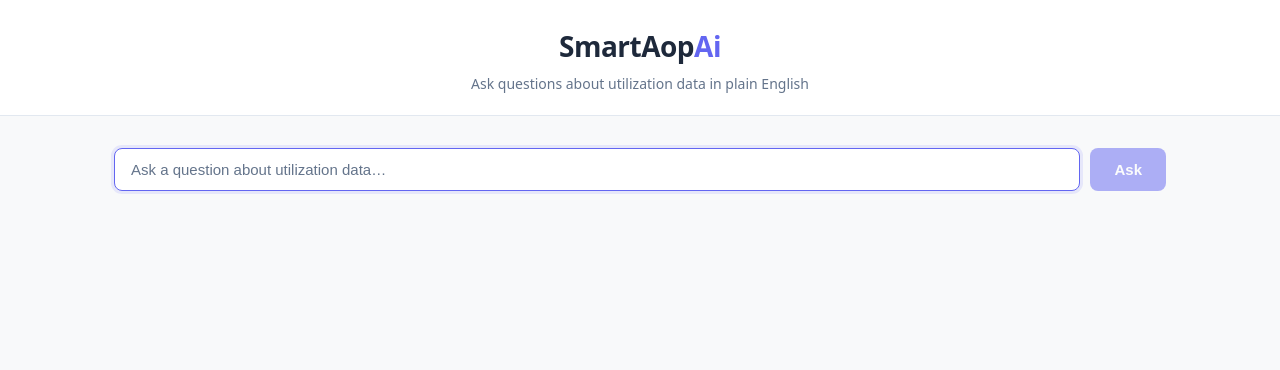
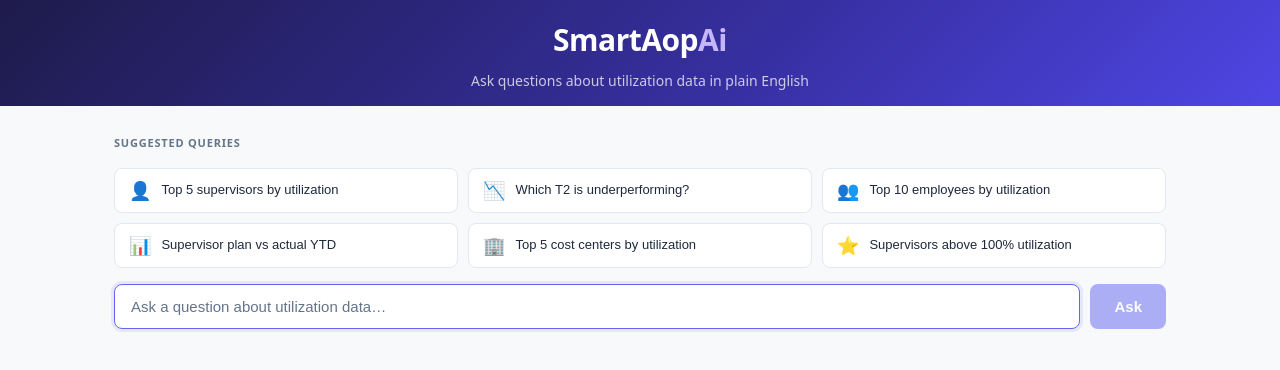
Before and after one commit to MouliMohanN/SmartAopAi, a React (Vite) app in the folder frontend/: page / in a window 1280 px wide. Shown: the top 370 px of the page. Built offline with nearby package versions, Linux system fonts and the light colour scheme; no server answers.

Commit message:
feat: add summary tiles to results, implement query suggestions, and introduce loading state with skeleton component

```diff
--- a/frontend/src/App.tsx
+++ b/frontend/src/App.tsx
@@ -3,14 +3,14 @@
 import { QueryInput } from './components/QueryInput';
 import { ResultTable } from './components/ResultTable';
 import { ResultChart } from './components/ResultChart';
+import { ResultSkeleton } from './components/ResultSkeleton';
 import { ExplainButton } from './components/ExplainButton';
 import './index.css';
 
 export default function App() {
   const { result, loading, error, lastQuery, submit } = useQuery();
+  const [initialQuery, setInitialQuery] = useState('');
 
-  // Read ?q= URL param on first mount to support webapp deep-link integration
-  const [initialQuery, setInitialQuery] = useState('');
   useEffect(() => {
     const params = new URLSearchParams(window.location.search);
     const q = params.get('q');
@@ -37,8 +37,10 @@
           </div>
         )}
 
-        {result && !result.error && (
-          <div className="result-section">
+        {loading && <ResultSkeleton />}
+
+        {!loading && result && !result.error && (
+          <div className="result-section slide-in">
             <ResultChart result={result} />
             <ResultTable result={result} />
             <ExplainButton query={lastQuery} rows={result.rows} />
--- a/frontend/src/components/QueryInput.tsx
+++ b/frontend/src/components/QueryInput.tsx
@@ -1,4 +1,13 @@
 import { useState, useEffect } from 'react';
+
+const SUGGESTIONS = [
+  { icon: '👤', label: 'Top 5 supervisors by utilization' },
+  { icon: '📉', label: 'Which T2 is underperforming?' },
+  { icon: '👥', label: 'Top 10 employees by utilization' },
+  { icon: '📊', label: 'Supervisor plan vs actual YTD' },
+  { icon: '🏢', label: 'Top 5 cost centers by utilization' },
+  { icon: '⭐', label: 'Supervisors above 100% utilization' },
+];
 
 interface Props {
   onSubmit: (query: string) => void;
@@ -20,6 +29,22 @@
   };
 
   return (
+    <div className="query-wrapper">
+      <p className="suggestions-label">Suggested queries</p>
+      <div className="suggestions">
+        {SUGGESTIONS.map(s => (
+          <button
+            key={s.label}
+            type="button"
+            className="suggestion-card"
+            onClick={() => setValue(s.label)}
+            disabled={loading}
+          >
+            <span className="suggestion-card-icon">{s.icon}</span>
+            <span className="suggestion-card-label">{s.label}</span>
+          </button>
+        ))}
+      </div>
       <form className="query-form" onSubmit={handleSubmit}>
         <input
           className="query-input"
@@ -34,5 +59,6 @@
           {loading ? 'Running…' : 'Ask'}
         </button>
       </form>
+    </div>
   );
 }
--- /dev/null
+++ b/frontend/src/components/ResultSkeleton.tsx
@@ -0,0 +1,8 @@
+export function ResultSkeleton() {
+  return (
+    <div className="skeleton-stages">
+      <span className="skeleton-dot" />
+      <span className="skeleton-stage-text">Generating SQL query…</span>
+    </div>
+  );
+}
--- a/frontend/src/index.css
+++ b/frontend/src/index.css
@@ -1,4 +1,8 @@
-*, *::before, *::after { box-sizing: border-box; }
+*,
+*::before,
+*::after {
+  box-sizing: border-box;
+}
 
 :root {
   --bg: #f8f9fa;
@@ -22,7 +26,9 @@
   background: var(--bg);
 }
 
-body { margin: 0; }
+body {
+  margin: 0;
+}
 
 /* ── Layout ────────────────────────────────────────────────────── */
 .app {
@@ -32,26 +38,28 @@
 }
 
 .app-header {
-  background: var(--surface);
-  border-bottom: 1px solid var(--border);
-  padding: 24px 32px 20px;
+  background: linear-gradient(135deg, #1e1b4b 0%, #3730a3 60%, #4f46e5 100%);
+  border-bottom: none;
+  padding: 16px 32px 14px;
   text-align: center;
 }
 
 .app-title {
-  margin: 0 0 4px;
-  font-size: 28px;
+  margin: 0 0 6px;
+  font-size: 30px;
   font-weight: 700;
   letter-spacing: -0.5px;
-  color: var(--text);
+  color: #ffffff;
 }
 
-.app-title-accent { color: var(--accent); }
+.app-title-accent {
+  color: #c4b5fd;
+}
 
 .app-subtitle {
   margin: 0;
   font-size: 14px;
-  color: var(--text-muted);
+  color: rgba(255, 255, 255, 0.75);
 }
 
 .app-main {
@@ -59,13 +67,73 @@
   max-width: 1100px;
   width: 100%;
   margin: 0 auto;
-  padding: 32px 24px;
+  padding: 28px 24px 48px;
   display: flex;
   flex-direction: column;
-  gap: 24px;
+  gap: 20px;
 }
 
-/* ── Query input ───────────────────────────────────────────────── */
+/* ── Query section ─────────────────────────────────────────────── */
+.query-wrapper {
+  display: flex;
+  flex-direction: column;
+  gap: 16px;
+}
+
+.suggestions-label {
+  margin: 0;
+  font-size: 11px;
+  font-weight: 600;
+  text-transform: uppercase;
+  letter-spacing: 0.8px;
+  color: var(--text-muted);
+}
+
+/* ── Suggestion cards ──────────────────────────────────────────── */
+.suggestions {
+  display: grid;
+  grid-template-columns: repeat(3, 1fr);
+  gap: 10px;
+}
+
+.suggestion-card {
+  display: flex;
+  align-items: flex-start;
+  gap: 10px;
+  padding: 12px 14px;
+  background: var(--surface);
+  border: 1px solid var(--border);
+  border-radius: 8px;
+  cursor: pointer;
+  text-align: left;
+  transition: border-color 0.15s, box-shadow 0.15s, background 0.15s;
+}
+
+.suggestion-card:hover:not(:disabled) {
+  border-color: var(--accent);
+  background: #fafafe;
+  box-shadow: 0 2px 8px rgba(99, 102, 241, 0.10);
+}
+
+.suggestion-card:disabled {
+  opacity: 0.4;
+  cursor: not-allowed;
+}
+
+.suggestion-card-icon {
+  font-size: 18px;
+  line-height: 1;
+  flex-shrink: 0;
+  margin-top: 1px;
+}
+
+.suggestion-card-label {
+  font-size: 13px;
+  color: var(--text);
+  line-height: 1.4;
+  font-weight: 400;
+}
+
 .query-form {
   display: flex;
   gap: 10px;
@@ -73,7 +141,7 @@
 
 .query-input {
   flex: 1;
-  padding: 12px 16px;
+  padding: 13px 16px;
   font-size: 15px;
   border: 1px solid var(--border);
   border-radius: 8px;
@@ -88,7 +156,9 @@
   box-shadow: 0 0 0 3px rgba(99, 102, 241, 0.12);
 }
 
-.query-input::placeholder { color: var(--text-muted); }
+.query-input::placeholder {
+  color: var(--text-muted);
+}
 
 .query-submit {
   padding: 12px 24px;
@@ -103,8 +173,14 @@
   transition: background 0.15s;
 }
 
-.query-submit:hover:not(:disabled) { background: var(--accent-hover); }
-.query-submit:disabled { opacity: 0.5; cursor: not-allowed; }
+.query-submit:hover:not(:disabled) {
+  background: var(--accent-hover);
+}
+
+.query-submit:disabled {
+  opacity: 0.5;
+  cursor: not-allowed;
+}
 
 /* ── Error banner ──────────────────────────────────────────────── */
 .error-banner {
@@ -131,8 +207,8 @@
   padding: 20px 16px 12px;
 }
 
-/* ── Table ─────────────────────────────────────────────────────── */
-.result-table-wrapper {
+/* ── Result card ───────────────────────────────────────────────── */
+.result-card {
   background: var(--surface);
   border: 1px solid var(--border);
   border-radius: 10px;
@@ -173,7 +249,9 @@
   color: var(--badge-plan-text);
 }
 
-.table-scroll { overflow-x: auto; }
+.table-scroll {
+  overflow-x: auto;
+}
 
 .result-table {
   width: 100%;
@@ -200,8 +278,13 @@
   color: var(--text);
 }
 
-.result-table tbody tr:last-child td { border-bottom: none; }
-.result-table tbody tr:hover td { background: #f8fafc; }
+.result-table tbody tr:last-child td {
+  border-bottom: none;
+}
+
+.result-table tbody tr:hover td {
+  background: #f8fafc;
+}
 
 /* ── SQL disclosure ────────────────────────────────────────────── */
 .sql-details {
@@ -250,8 +333,14 @@
   transition: background 0.15s;
 }
 
-.btn-secondary:hover:not(:disabled) { background: #eef2ff; }
-.btn-secondary:disabled { opacity: 0.5; cursor: not-allowed; }
+.btn-secondary:hover:not(:disabled) {
+  background: #eef2ff;
+}
+
+.btn-secondary:disabled {
+  opacity: 0.5;
+  cursor: not-allowed;
+}
 
 .narrative-wrapper {
   background: var(--surface);
@@ -275,3 +364,100 @@
   font-size: 13px;
   color: var(--danger);
 }
+
+/* ── Metric tiles ──────────────────────────────────────────────── */
+.metric-tiles {
+  display: flex;
+  gap: 12px;
+  padding: 16px 16px 0;
+  flex-wrap: wrap;
+}
+
+.metric-tile {
+  flex: 1;
+  min-width: 120px;
+  background: linear-gradient(135deg, #f8faff 0%, #eef2ff 100%);
+  border: 1px solid #e0e7ff;
+  border-radius: 10px;
+  padding: 14px 16px;
+  display: flex;
+  flex-direction: column;
+  gap: 4px;
+}
+
+.metric-tile--rows {
+  background: linear-gradient(135deg, #f8fafc 0%, #f1f5f9 100%);
+  border-color: var(--border);
+}
+
+.metric-tile-value {
+  font-size: 22px;
+  font-weight: 700;
+  color: var(--accent);
+  line-height: 1.1;
+}
+
+.metric-tile--rows .metric-tile-value {
+  color: var(--text);
+}
+
+.metric-tile-label {
+  font-size: 11px;
+  font-weight: 600;
+  text-transform: uppercase;
+  letter-spacing: 0.5px;
+  color: var(--text-muted);
+}
+
+/* ── Slide-in animation ────────────────────────────────────────── */
+@keyframes slideIn {
+  from {
+    opacity: 0;
+    transform: translateY(16px);
+  }
+
+  to {
+    opacity: 1;
+    transform: translateY(0);
+  }
+}
+
+.slide-in {
+  animation: slideIn 0.35s ease forwards;
+}
+
+/* ── Skeleton loader ───────────────────────────────────────────── */
+.skeleton-stages {
+  display: flex;
+  align-items: center;
+  gap: 10px;
+  padding: 4px 0;
+}
+
+.skeleton-dot {
+  width: 8px;
+  height: 8px;
+  border-radius: 50%;
+  background: var(--accent);
+  animation: pulse 1.2s ease-in-out infinite;
+}
+
+@keyframes pulse {
+
+  0%,
+  100% {
+    opacity: 1;
+    transform: scale(1);
+  }
+
+  50% {
+    opacity: 0.4;
+    transform: scale(0.8);
+  }
+}
+
+.skeleton-stage-text {
+  font-size: 14px;
+  color: var(--text-muted);
+  font-style: italic;
+}
```
Also changed, not shown: frontend/src/components/ResultTable.tsx (+64 -11 lines). Lines whose indentation alone changed are shown as unchanged.
